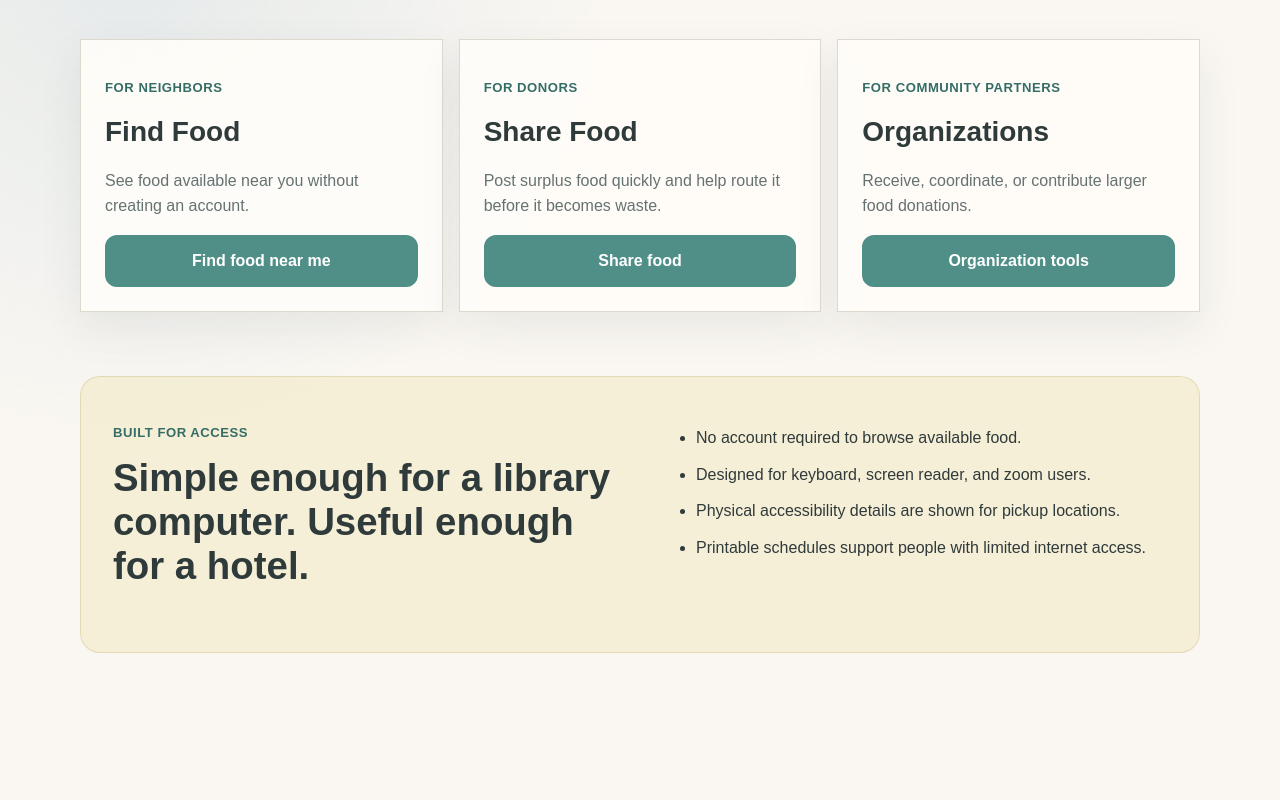
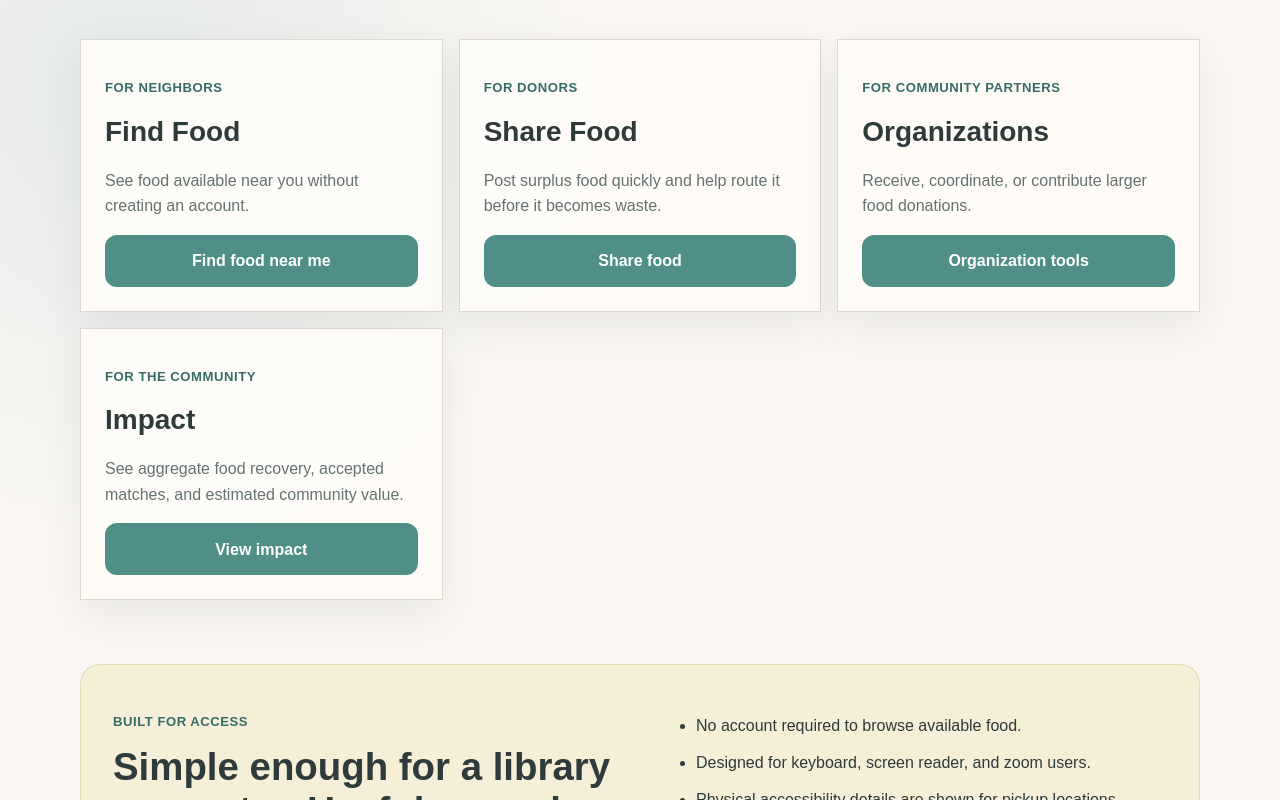
Before and after one commit to ocorres/FoodMesh-SASE26, a Next.js app: page / in a window 1280 px wide. Shown: the part 541-1341 px from the top of the page. Before the commit the page ends 1258 px from the top, so only its background shows below. Built offline with nearby package versions, Linux system fonts and the light colour scheme.

Commit message:
feat: link impact dashboard from home

```diff
--- a/app/page.tsx
+++ b/app/page.tsx
@@ -21,6 +21,13 @@ const actions = [
     title: "Organizations",
     text: "Receive, coordinate, or contribute larger food donations.",
     cta: "Organization tools"
+  },
+  {
+    href: "/impact",
+    eyebrow: "For the community",
+    title: "Impact",
+    text: "See aggregate food recovery, accepted matches, and estimated community value.",
+    cta: "View impact"
   }
 ];
 
```
